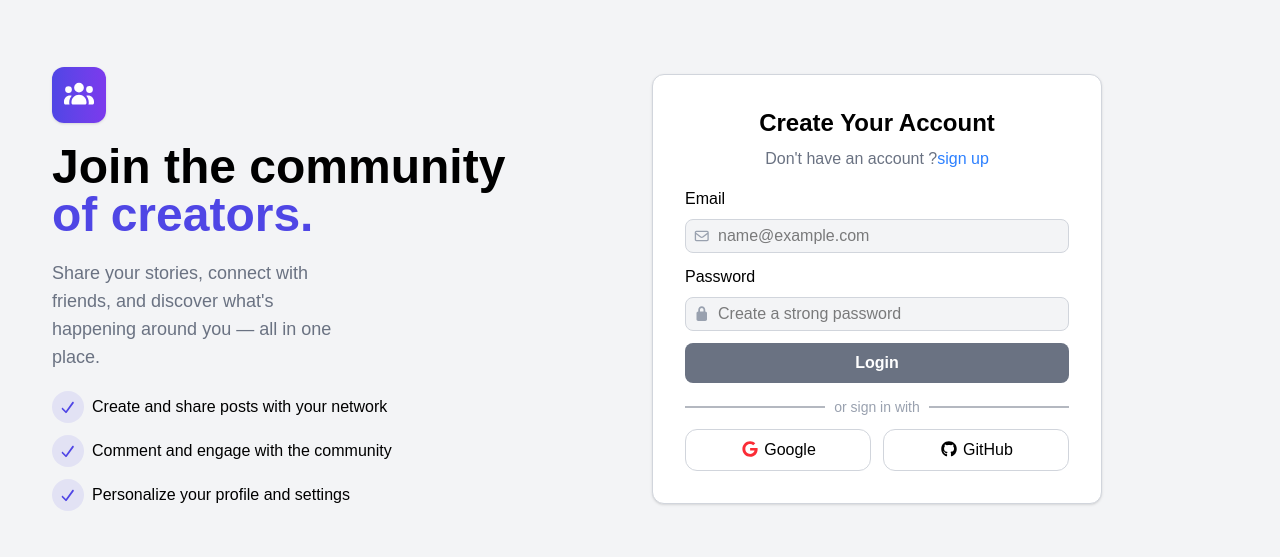
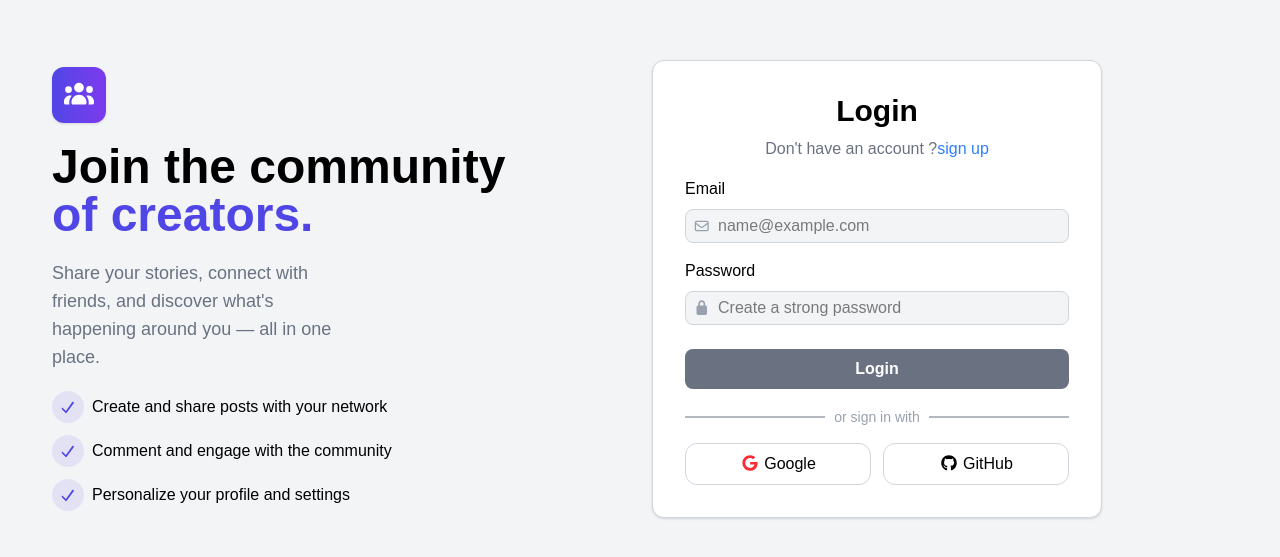
Before and after one commit to Abdelhakam23/social-app, a React (Vite) app: page /signin in a window 1280 px wide. Shown: the part 111-668 px from the top of the page. Built offline with nearby package versions, Linux system fonts and the light colour scheme.

Commit message:
Add AuthProvider context for authentication management; update App and SignInForm components to use AuthContext

```diff
--- a/src/App.jsx
+++ b/src/App.jsx
@@ -6,6 +6,7 @@ import Profile from "./pages/Profile/Profile";
 import PostDetails from "./pages/PostDetails/PostDetails";
 import NotFound from "./pages/NotFound/NotFound";
 import { Bounce, ToastContainer } from "react-toastify";
+import AuthProvider from "./Context/Auth.context";
 
 function App() {
   const router = createBrowserRouter([
@@ -37,7 +38,8 @@ function App() {
 
   return (
     <>
-      <RouterProvider router={router}/>
+      <AuthProvider>
+        <RouterProvider router={router} />
 
         <ToastContainer
           position="top-right"
@@ -52,6 +54,7 @@ function App() {
           theme="light"
           transition={Bounce}
         />
+      </AuthProvider>
     </>
   );
 }
--- /dev/null
+++ b/src/Context/Auth.context.jsx
@@ -0,0 +1,12 @@
+import { createContext, useState } from "react";
+
+export const AuthContext = createContext(null);
+
+export default function AuthProvider({ children }) {
+  const [token, setToken] = useState(null);
+  return (
+    <AuthContext.Provider value={{ token, setToken }}>
+      {children}
+    </AuthContext.Provider>
+  );
+}
--- a/src/components/signInForm/SignInForm.jsx
+++ b/src/components/signInForm/SignInForm.jsx
@@ -11,15 +11,18 @@ import {
 } from "@fortawesome/free-solid-svg-icons";
 import { FontAwesomeIcon } from "@fortawesome/react-fontawesome";
 import { useFormik } from "formik";
-import React from "react";
+import React, { useContext } from "react";
 import { Link, useNavigate } from "react-router";
 import { toast } from "react-toastify";
 import * as Yup from "yup";
 import FormField from "../ui/formField/FormField";
 import { text } from "@fortawesome/fontawesome-svg-core";
 import axios from "axios";
+import { AuthContext } from "../../Context/Auth.context";
 
 export default function SignInForm() {
+  const { token, setToken } = useContext(AuthContext);
+
   const passwordRegex = RegExp(
     "^(?=.*?[A-Z])(?=.*?[a-z])(?=.*?[0-9])(?=.*?[#?!@$ %^&*-]).{8,}$",
   );
@@ -27,7 +30,6 @@ export default function SignInForm() {
   const navigate = useNavigate();
 
   const signInSchema = Yup.object({
-
     email: Yup.string().required("email is required").email("Invalid Email"),
     password: Yup.string()
       .required("password is required")
@@ -35,50 +37,39 @@ export default function SignInForm() {
         passwordRegex,
         "Invalid Password  Minimum eight characters, at least one upper case English letter, one lower case English letter, one number and one special character ",
       ),
-
   });
 
-
-
-
   async function handleSubmit(values) {
-
     try {
       const options = {
         url: "https://route-posts.routemisr.com/users/signin",
-      method: 'POST',
-      data:values
-    }
+        method: "POST",
+        data: values,
+      };
 
       const { data } = await axios.request(options);
 
       if (data.success) {
+        setToken(data.data.token);
         toast.success("Welcome Back");
 
         setTimeout(() => {
           navigate("/");
-
-      }, 5000);
+        }, 3000);
       }
     } catch (error) {
       console.log(error.response);
 
-      if (error.response.data.errors === 'incorrect email or password') {
-          toast.error('incorrect email or password');
+      if (error.response.data.errors === "incorrect email or password") {
+        toast.error("incorrect email or password");
       }
-
-
     }
-
-
   }
 
   const formik = useFormik({
     initialValues: {
-
       email: "",
       password: "",
-
     },
     validationSchema: signInSchema,
     onSubmit: handleSubmit,
@@ -93,7 +84,7 @@ export default function SignInForm() {
         onSubmit={formik.handleSubmit}
       >
         <header className="space-y-2 text-center">
-          <h2 className="font-bold text-black text-2xl">Create Your Account</h2>
+          <h2 className="font-bold text-black text-3xl">Login</h2>
           <p className="text-gray-500">
             Don't have an account ?
             <Link to={"/signup"} className="text-blue-500">
@@ -101,8 +92,7 @@ export default function SignInForm() {
             </Link>
           </p>
         </header>
-        <div className="form-controls space-y-3">
-
+        <div className="form-controls space-y-4">
           <FormField
             elementType={"input"}
             id={"email"}
@@ -132,11 +122,10 @@ export default function SignInForm() {
             onChange={formik.handleChange}
           />
 
-
           <button
             type="submit"
             disabled={!(formik.dirty && formik.isValid) || formik.isSubmitting}
-            className="bg-[#4F46E5] px-4 py-2 cursor-pointer disabled:cursor-not-allowed disabled:bg-gray-500 w-full rounded-lg text-white font-bold"
+            className="bg-[#4F46E5] px-4 py-2 cursor-pointer disabled:cursor-not-allowed disabled:bg-gray-500 w-full rounded-lg text-white font-bold mt-2"
           >
             {formik.isSubmitting ? (
               <span>
```
Lines whose indentation alone changed are shown as unchanged.
